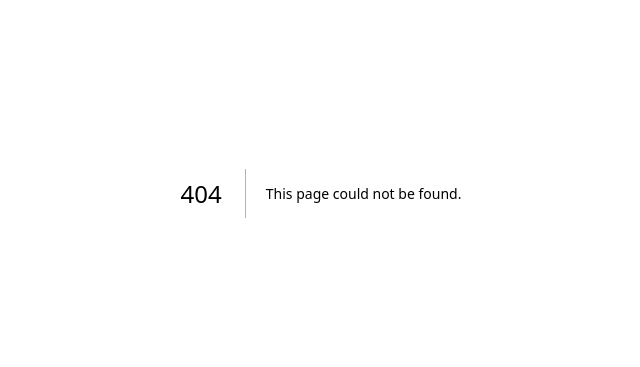
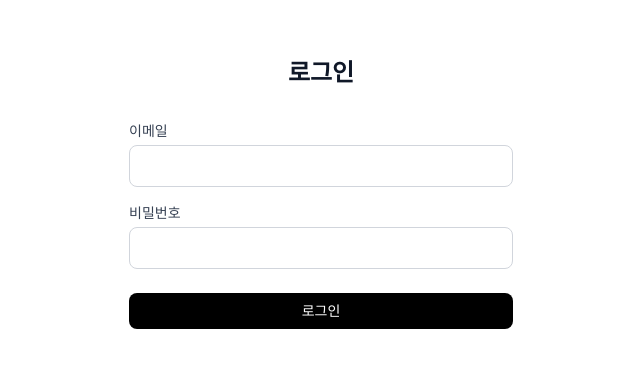
Before and after one commit to dmlgus0107-art/My-Learning-Journal, a Next.js app: page /login in a window 1280 px wide. Before the commit this address had no page. Shown: the part 207-574 px from the top of the page, without its empty margins (319-959 px from the left). Built offline with nearby package versions, Linux system fonts and the light colour scheme.

Commit message:
Add Supabase Auth: login page, logout, route protection via proxy

```diff
--- a/app/admin/new/actions.ts
+++ b/app/admin/new/actions.ts
@@ -1,9 +1,10 @@
 'use server'
 
 import { redirect } from 'next/navigation'
-import { supabase } from '@/lib/supabase'
+import { createClient } from '@/lib/supabase-server'
 
 export async function createPost(formData: FormData) {
+  const supabase = await createClient()
   const title = formData.get('title') as string
   const content = formData.get('content') as string
 
--- /dev/null
+++ b/app/login/actions.ts
@@ -0,0 +1,24 @@
+'use server'
+
+import { redirect } from 'next/navigation'
+import { createClient } from '@/lib/supabase-server'
+
+export async function login(formData: FormData) {
+  const supabase = await createClient()
+  const email = formData.get('email') as string
+  const password = formData.get('password') as string
+
+  const { error } = await supabase.auth.signInWithPassword({ email, password })
+
+  if (error) {
+    redirect('/login?error=invalid')
+  }
+
+  redirect('/admin/new')
+}
+
+export async function logout() {
+  const supabase = await createClient()
+  await supabase.auth.signOut()
+  redirect('/')
+}
--- /dev/null
+++ b/app/login/page.tsx
@@ -0,0 +1,60 @@
+import { login } from './actions'
+
+type Props = {
+  searchParams: Promise<{ error?: string }>
+}
+
+export default async function LoginPage({ searchParams }: Props) {
+  const { error } = await searchParams
+
+  return (
+    <main className="min-h-screen flex items-center justify-center px-4">
+      <div className="w-full max-w-sm">
+        <h1 className="text-2xl font-bold text-gray-900 mb-8 text-center">로그인</h1>
+
+        {error === 'invalid' && (
+          <p className="mb-4 rounded-lg bg-red-50 px-4 py-3 text-sm text-red-600">
+            이메일 또는 비밀번호가 올바르지 않습니다.
+          </p>
+        )}
+
+        <form action={login} className="flex flex-col gap-4">
+          <div>
+            <label htmlFor="email" className="block text-sm font-medium text-gray-700 mb-1">
+              이메일
+            </label>
+            <input
+              id="email"
+              name="email"
+              type="email"
+              required
+              autoComplete="email"
+              className="w-full rounded-lg border border-gray-300 px-4 py-2 text-gray-900 focus:outline-none focus:ring-2 focus:ring-black"
+            />
+          </div>
+
+          <div>
+            <label htmlFor="password" className="block text-sm font-medium text-gray-700 mb-1">
+              비밀번호
+            </label>
+            <input
+              id="password"
+              name="password"
+              type="password"
+              required
+              autoComplete="current-password"
+              className="w-full rounded-lg border border-gray-300 px-4 py-2 text-gray-900 focus:outline-none focus:ring-2 focus:ring-black"
+            />
+          </div>
+
+          <button
+            type="submit"
+            className="mt-2 w-full rounded-lg bg-black px-4 py-2 text-sm font-medium text-white hover:bg-gray-800 transition-colors"
+          >
+            로그인
+          </button>
+        </form>
+      </div>
+    </main>
+  )
+}
--- a/app/page.tsx
+++ b/app/page.tsx
@@ -1,5 +1,7 @@
 import Link from 'next/link'
 import { supabase } from '@/lib/supabase'
+import { createClient } from '@/lib/supabase-server'
+import { logout } from '@/app/login/actions'
 
 export const dynamic = 'force-dynamic'
 
@@ -11,21 +13,47 @@ type Post = {
 }
 
 export default async function Home() {
-  const { data: posts } = await supabase
+  const [{ data: posts }, serverClient] = await Promise.all([
+    supabase
       .from('posts')
       .select('id, title, content, created_at')
-    .order('created_at', { ascending: false })
+      .order('created_at', { ascending: false }),
+    createClient(),
+  ])
+
+  const { data: { user } } = await serverClient.auth.getUser()
 
   return (
     <main className="max-w-2xl mx-auto px-4 py-12">
       <div className="flex items-center justify-between mb-10">
         <h1 className="text-3xl font-bold text-gray-900">나의 학습 일지</h1>
+        <div className="flex items-center gap-3">
+          {user ? (
+            <>
               <Link
                 href="/admin/new"
                 className="rounded-lg bg-black px-4 py-2 text-sm font-medium text-white hover:bg-gray-800 transition-colors"
               >
                 새 글 쓰기
               </Link>
+              <form action={logout}>
+                <button
+                  type="submit"
+                  className="rounded-lg border border-gray-300 px-4 py-2 text-sm font-medium text-gray-700 hover:bg-gray-50 transition-colors"
+                >
+                  로그아웃
+                </button>
+              </form>
+            </>
+          ) : (
+            <Link
+              href="/login"
+              className="rounded-lg border border-gray-300 px-4 py-2 text-sm font-medium text-gray-700 hover:bg-gray-50 transition-colors"
+            >
+              로그인
+            </Link>
+          )}
+        </div>
       </div>
 
       {!posts || posts.length === 0 ? (
--- /dev/null
+++ b/lib/supabase-server.ts
@@ -0,0 +1,26 @@
+import { createServerClient } from '@supabase/ssr'
+import { cookies } from 'next/headers'
+
+export async function createClient() {
+  const cookieStore = await cookies()
+  return createServerClient(
+    process.env.NEXT_PUBLIC_SUPABASE_URL!,
+    process.env.NEXT_PUBLIC_SUPABASE_ANON_KEY!,
+    {
+      cookies: {
+        getAll() {
+          return cookieStore.getAll()
+        },
+        setAll(cookiesToSet) {
+          try {
+            cookiesToSet.forEach(({ name, value, options }) =>
+              cookieStore.set(name, value, options)
+            )
+          } catch {
+            // Server Component에서 호출 시 무시 (Middleware가 세션 갱신 담당)
+          }
+        },
+      },
+    }
+  )
+}
--- a/package.json
+++ b/package.json
@@ -8,6 +8,7 @@
     "start": "next start"
   },
   "dependencies": {
+    "@supabase/ssr": "^0.10.3",
     "@supabase/supabase-js": "^2.105.4",
     "next": "16.2.6",
     "react": "19.2.4",
--- /dev/null
+++ b/proxy.ts
@@ -0,0 +1,37 @@
+import { createServerClient } from '@supabase/ssr'
+import { NextResponse, type NextRequest } from 'next/server'
+
+export async function proxy(request: NextRequest) {
+  let supabaseResponse = NextResponse.next({ request })
+
+  const supabase = createServerClient(
+    process.env.NEXT_PUBLIC_SUPABASE_URL!,
+    process.env.NEXT_PUBLIC_SUPABASE_ANON_KEY!,
+    {
+      cookies: {
+        getAll() {
+          return request.cookies.getAll()
+        },
+        setAll(cookiesToSet) {
+          cookiesToSet.forEach(({ name, value }) => request.cookies.set(name, value))
+          supabaseResponse = NextResponse.next({ request })
+          cookiesToSet.forEach(({ name, value, options }) =>
+            supabaseResponse.cookies.set(name, value, options)
+          )
+        },
+      },
+    }
+  )
+
+  const { data: { user } } = await supabase.auth.getUser()
+
+  if (!user && request.nextUrl.pathname.startsWith('/admin')) {
+    return NextResponse.redirect(new URL('/login', request.url))
+  }
+
+  return supabaseResponse
+}
+
+export const config = {
+  matcher: ['/admin/:path*'],
+}
```
Also changed, not shown: 1 other file (tests, documents, lock files or other folders). Lines whose indentation alone changed are shown as unchanged.
